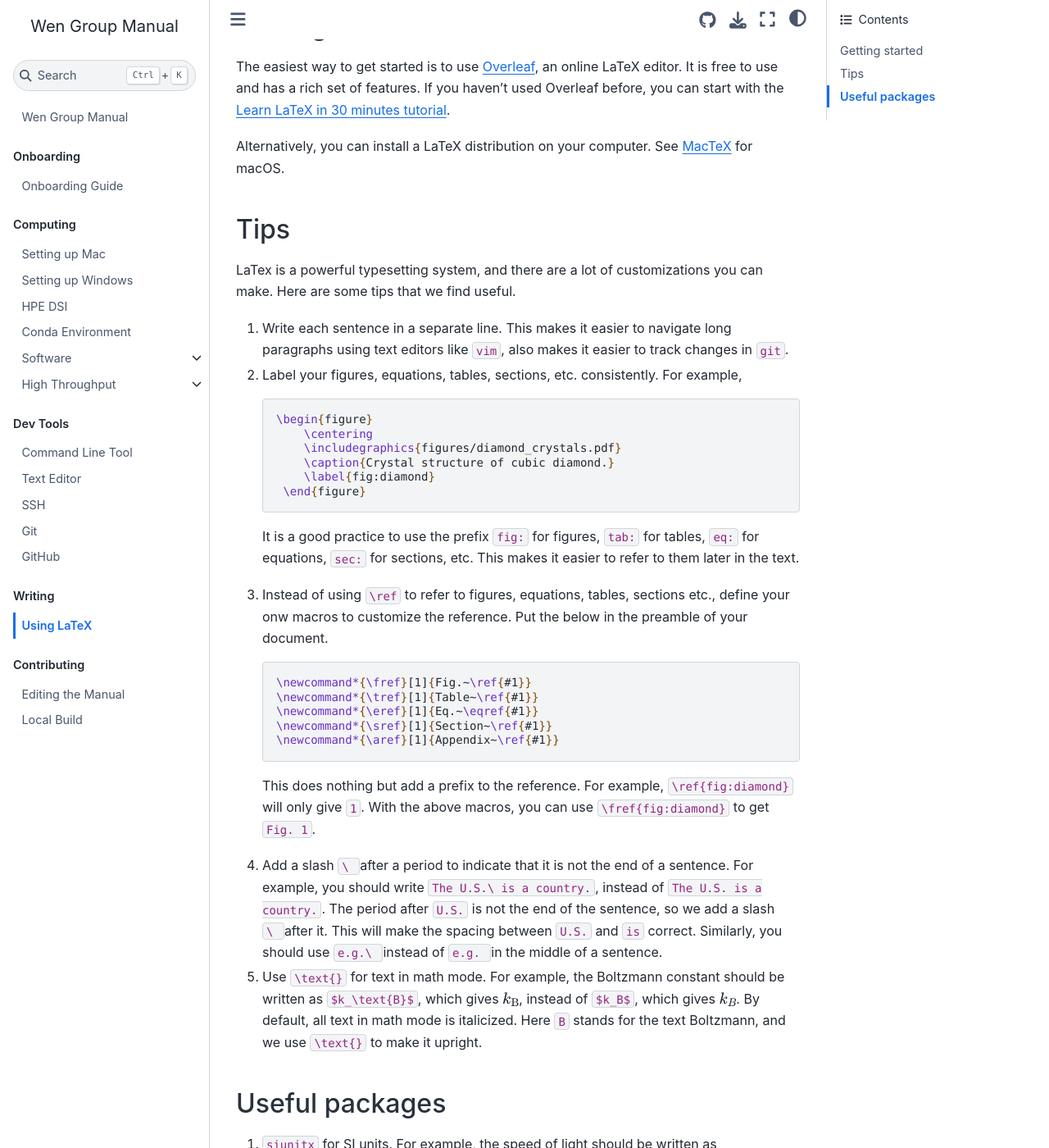
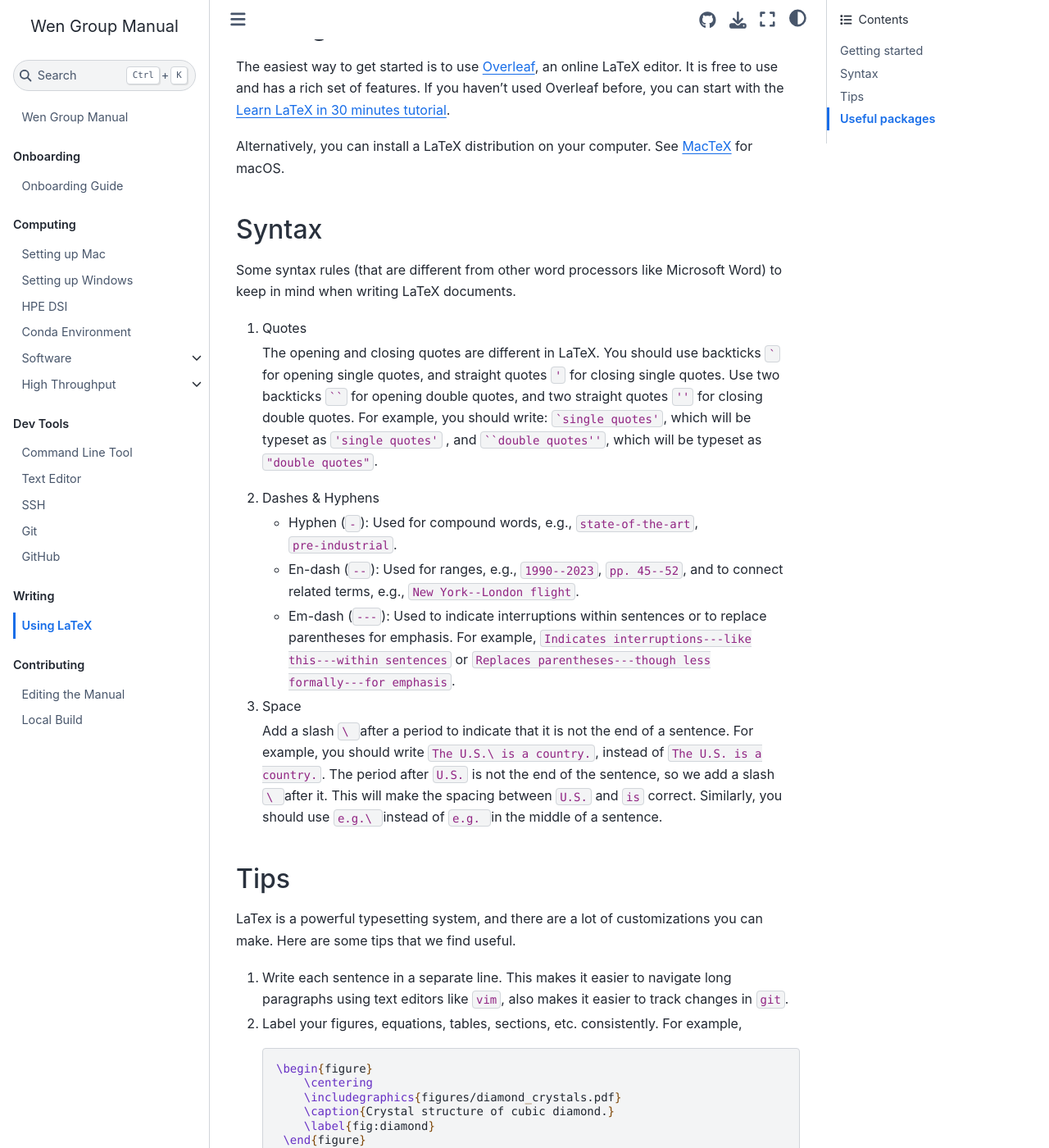
Before and after one commit to wengroup/group_manual, a Jupyter Book: the page built from docs/writing/latex.md, in a window 1280 px wide and 1400 px high, scrolled down 191 px. Shown: the whole window at 82% size. Built offline with Jupyter Book 1.0.4 settings and Sphinx 7.4.7 and the Sphinx Book theme 1.1.4, drawn with Linux system fonts in a browser that asks for light colours.

```diff
--- a/docs/writing/latex.md
+++ b/docs/writing/latex.md
@@ -10,6 +10,26 @@
 If you haven't used Overleaf before, you can start with the [Learn LaTeX in 30 minutes tutorial](https://www.overleaf.com/learn/latex/Learn_LaTeX_in_30_minutes).
 
 Alternatively, you can install a LaTeX distribution on your computer. See [MacTeX](https://www.tug.org/mactex/) for macOS.
+
+## Syntax
+
+Some syntax rules (that are different from other word processors like Microsoft Word) to keep in mind when writing LaTeX documents.
+
+1. Quotes
+
+   The opening and closing quotes are different in LaTeX.
+   You should use backticks `` ` `` for opening single quotes, and straight quotes `'` for closing single quotes. Use two backticks ` `` ` for opening double quotes, and two straight quotes `''` for closing double quotes.
+   For example, you should write: `` `single quotes'``, which will be typeset as `'single quotes'` , and ` ``double quotes'' `, which will be typeset as `"double quotes"`.
+
+2. Dashes \& Hyphens
+
+   - Hyphen (`-`): Used for compound words, e.g., `state-of-the-art`, `pre-industrial`.
+   - En-dash (`--`): Used for ranges, e.g., `1990--2023`, `pp. 45--52`, and to connect related terms, e.g., `New York--London flight`.
+   - Em-dash (`---`): Used to indicate interruptions within sentences or to replace parentheses for emphasis. For example, `Indicates interruptions---like this---within sentences` or `Replaces parentheses---though less formally---for emphasis`.
+
+3. Space
+
+   Add a slash `\ ` after a period to indicate that it is not the end of a sentence. For example, you should write `The U.S.\ is a country.`, instead of `The U.S. is a country.`. The period after `U.S.` is not the end of the sentence, so we add a slash `\ ` after it. This will make the spacing between `U.S.` and `is` correct. Similarly, you should use `e.g.\ ` instead of `e.g. ` in the middle of a sentence.
 
 ## Tips
 
```
Also changed, not shown: other parts of docs/writing/latex.md (+1 -3 lines).
